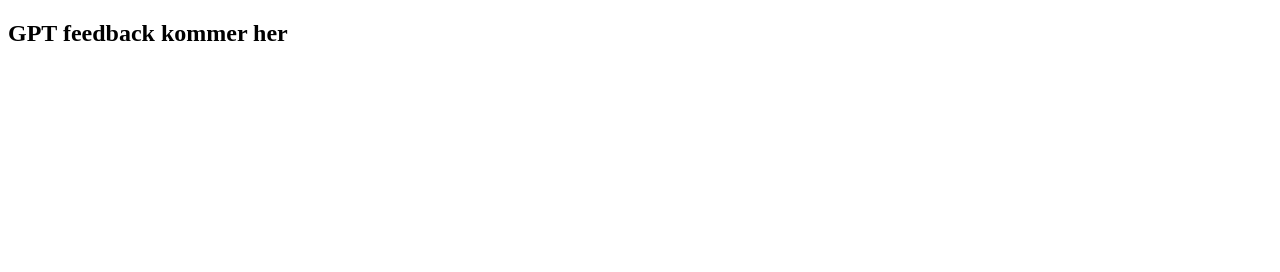
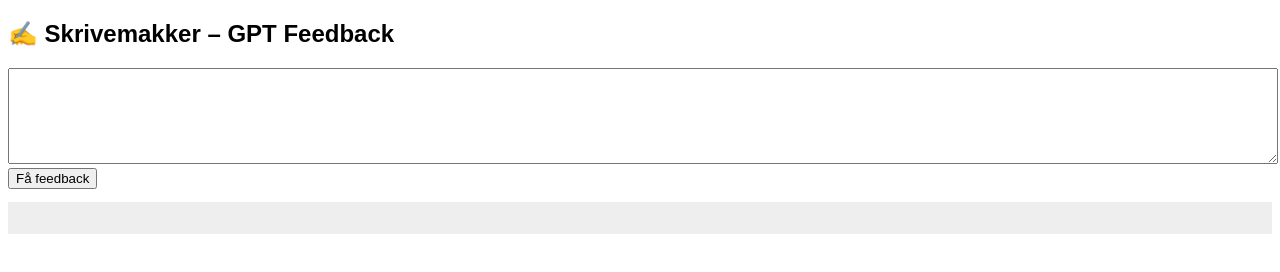
Before and after one commit to Sthier24/Skrivemakker, a website: page demo/index.html in a window 1280 px wide. Drawn offline with Linux system fonts and the light colour scheme.

Commit message:
Add files via upload

```diff
--- a/demo/index.html
+++ b/demo/index.html
@@ -1 +1,20 @@
-<!DOCTYPE html><html><body><h2>GPT feedback kommer her</h2></body></html>
+<!DOCTYPE html>
+<html><head><meta charset="UTF-8"><title>Skrivemakker Demo</title></head>
+<body style="font-family:sans-serif">
+<h2>✍️ Skrivemakker – GPT Feedback</h2>
+<textarea id="tekst" rows="6" style="width:100%"></textarea>
+<button onclick="getFeedback()">Få feedback</button>
+<pre id="output" style="background:#eee;padding:1rem;"></pre>
+<script>
+async function getFeedback() {
+  const prompt = "Giv feedback på følgende tekst:\n" + document.getElementById("tekst").value;
+  const res = await fetch("/.netlify/functions/gpt-feedback", {
+    method: "POST",
+    headers: { "Content-Type": "application/json" },
+    body: JSON.stringify({ prompt })
+  });
+  const data = await res.json();
+  document.getElementById("output").textContent = data.result;
+}
+</script>
+</body></html>
--- a/netlify/functions/gpt-feedback.js
+++ b/netlify/functions/gpt-feedback.js
@@ -6,7 +6,11 @@ exports.handler = async function(event) {
   const response = await fetch("https://api.openai.com/v1/chat/completions", {
     method: "POST",
     headers: { "Content-Type": "application/json", "Authorization": `Bearer ${apiKey}` },
-    body: JSON.stringify({ model: "gpt-4", messages: [{ role: "user", content: prompt }], temperature: 0.7 })
+    body: JSON.stringify({
+      model: "gpt-4",
+      messages: [{ role: "user", content: prompt }],
+      temperature: 0.7
+    })
   });
   const data = await response.json();
   return { statusCode: 200, body: JSON.stringify({ result: data.choices[0].message.content }) };
--- a/package.json
+++ b/package.json
@@ -1,5 +1,5 @@
 {
-  "name": "skrivemakker-functions",
+  "name": "skrivemakker-backend",
   "version": "1.0.0",
   "dependencies": {
     "node-fetch": "^2.6.1"
```
Also changed, not shown: index.html (+7 -1 lines).
